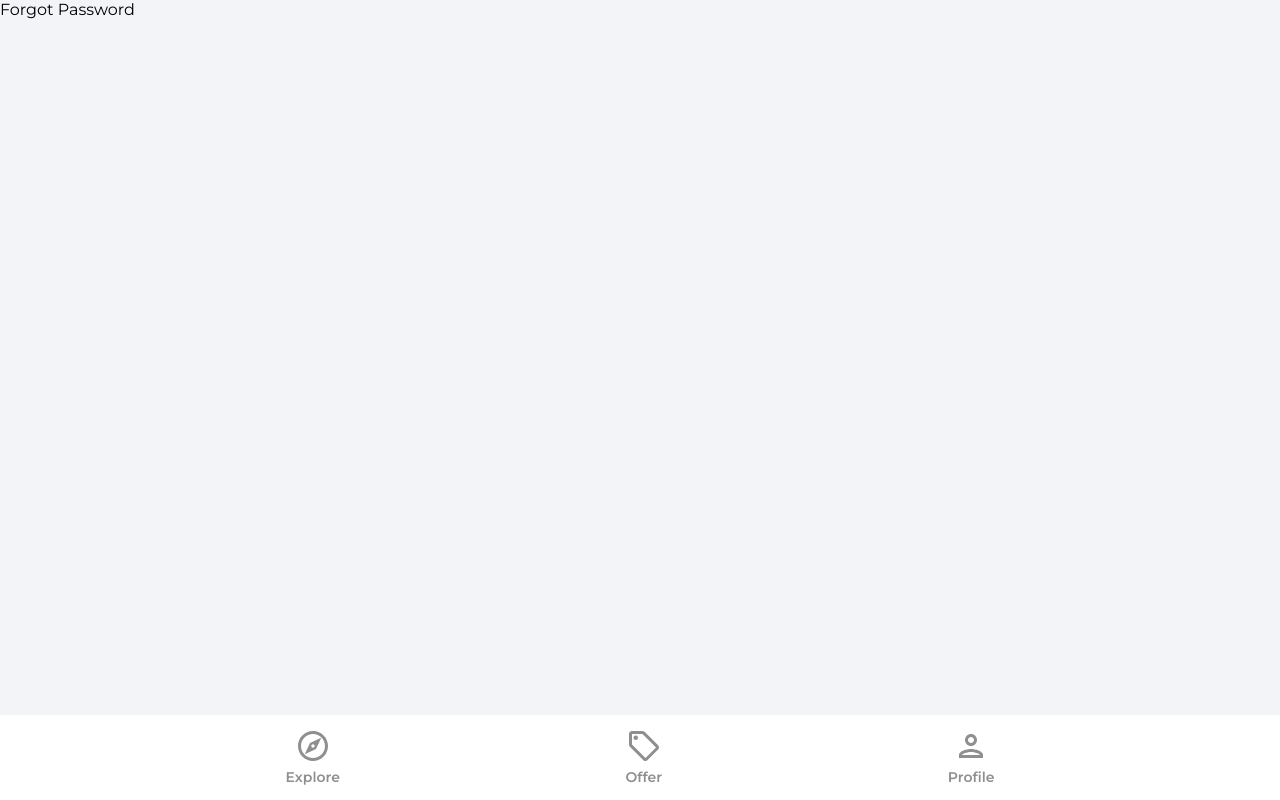
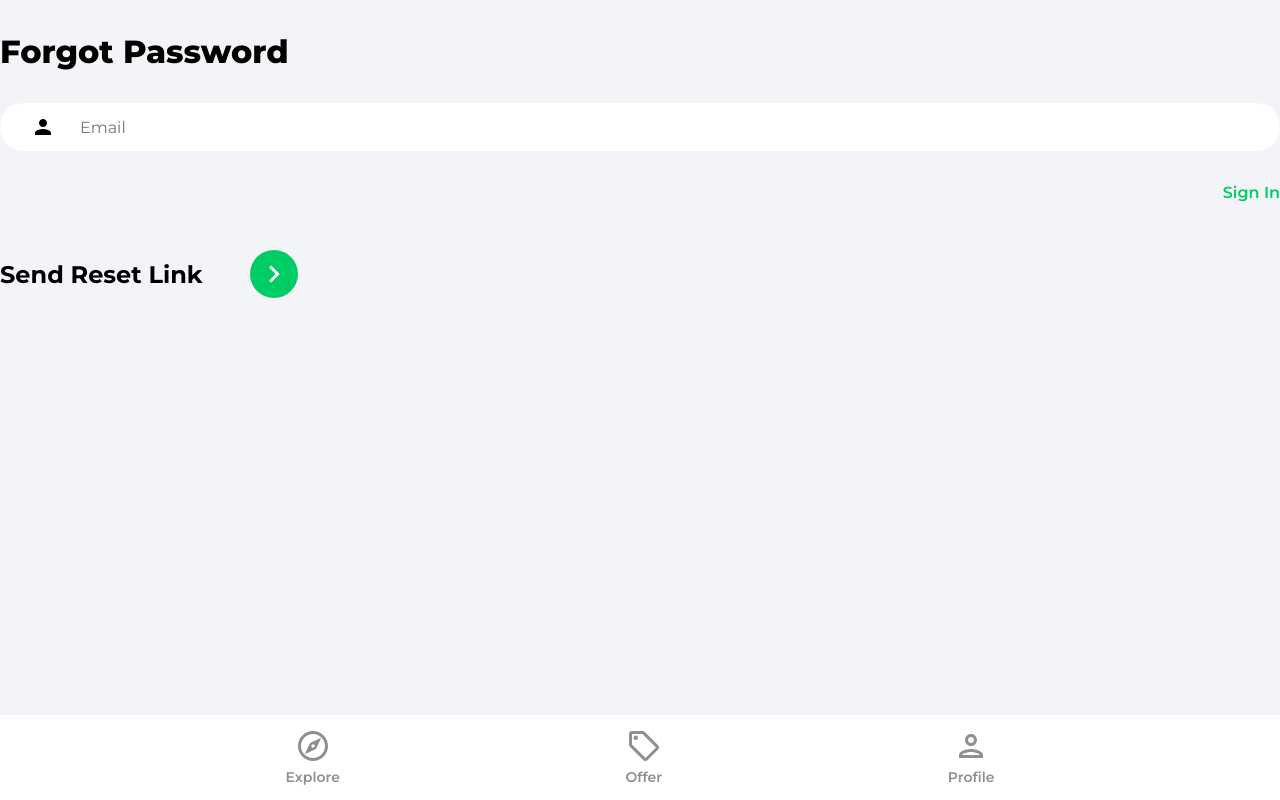
Before and after one commit to witchers-code/house-marketplace-app, a React (Create React App) app: page /forgot-password in a window 1280 px wide. Built offline with nearby package versions, Linux system fonts and the light colour scheme.

Commit message:
ForgotPassword page works. Email was sent

```diff
--- a/src/pages/ForgotPassword.jsx
+++ b/src/pages/ForgotPassword.jsx
@@ -1,6 +1,55 @@
+import {useState} from 'react'
+import {Link} from 'react-router-dom'
+import {getAuth, sendPasswordResetEmail} from 'firebase/auth'
+import {toast} from 'react-toastify'
+import {ReactComponent as ArrowRightIcon} from '../assets/svg/keyboardArrowRightIcon.svg'
+
 function ForgotPassword() {
+  const [email, setEmail] = useState('')
+
+  const onChange = (e) => setEmail(e.target.value)
+
+  const onSubmit = async (e) => {
+    e.preventDefault()
+
+    try {
+      const auth = getAuth()
+      await sendPasswordResetEmail(auth, email)
+      toast.success('Email was sent')
+    } catch (error) {
+      toast.error('Could not send reset email')
+    }
+  }
+
     return (
-      <div>Forgot Password</div>
+      <div className='pageCintainer'>
+        <header>
+          <p className='pageHeader'>Forgot Password</p>
+        </header>
+
+        <main>
+          <form onSubmit={onSubmit}>
+            <input
+              type='email'
+              className='emailInput'
+              placeholder='Email'
+              id='email'
+              value={email}
+              onChange={onChange}
+            />
+            <Link className='forgotPasswordLink' to='/sign-in'>
+              Sign In
+            </Link>
+
+            <div className='signInBar'>
+              <div className='signInText'>Send Reset Link</div>
+              <button className='signInButton'>
+                <ArrowRightIcon fill='#ffffff' width='34px' height='34px' />
+              </button>
+            </div>
+          </form>
+        </main>
+      </div>
     )
   }
 
```
